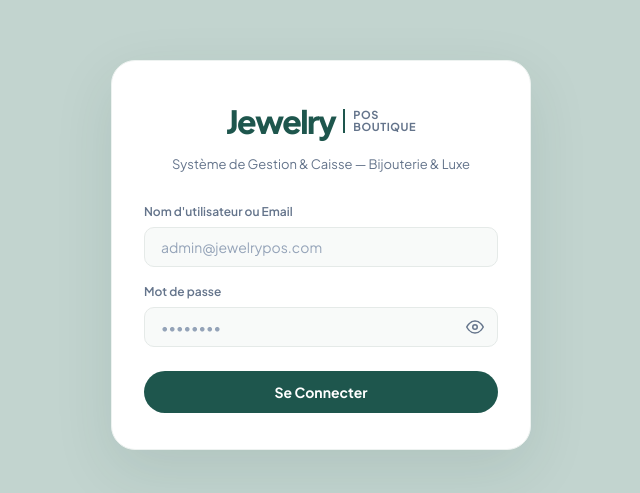
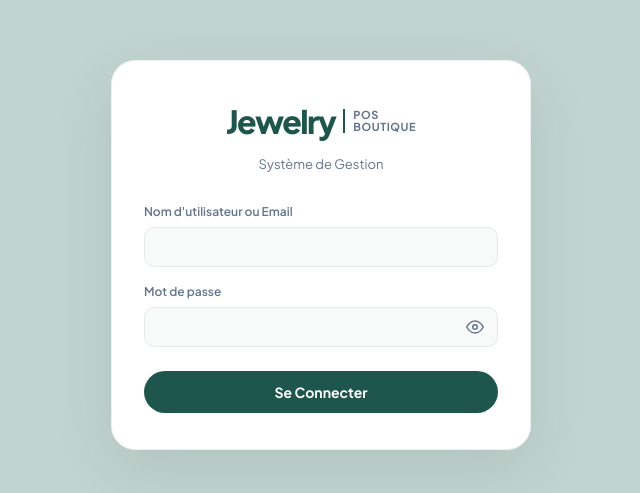
Before and after one commit to borgellarouguessstyvespaul-collab/jewelry-pos, a React (Vite) app in the folder frontend/: page /login in a window 1280 px wide. Shown: the part 145-638 px from the top of the page, without its empty margins (319-959 px from the left). Built offline with nearby package versions, Linux system fonts and the light colour scheme; no server answers.

Commit message:
modification page login

```diff
--- a/frontend/src/pages/LoginPage.jsx
+++ b/frontend/src/pages/LoginPage.jsx
@@ -66,7 +66,7 @@ export default function LoginPage() {
             </span>
           </div>
           <p style={{ fontSize: '13px', color: 'var(--color-text-muted)', margin: 0 }}>
-            Système de Gestion & Caisse — Bijouterie & Luxe
+            Système de Gestion
           </p>
         </div>
 
@@ -98,7 +98,7 @@ export default function LoginPage() {
               className="input"
               value={email}
               onChange={(e) => setEmail(e.target.value)}
-              placeholder="admin@jewelrypos.com"
+
             />
           </div>
 
@@ -114,7 +114,7 @@ export default function LoginPage() {
                 style={{ paddingRight: '40px' }}
                 value={password}
                 onChange={(e) => setPassword(e.target.value)}
-                placeholder="••••••••"
+
               />
               <button
                 type="button"
```
